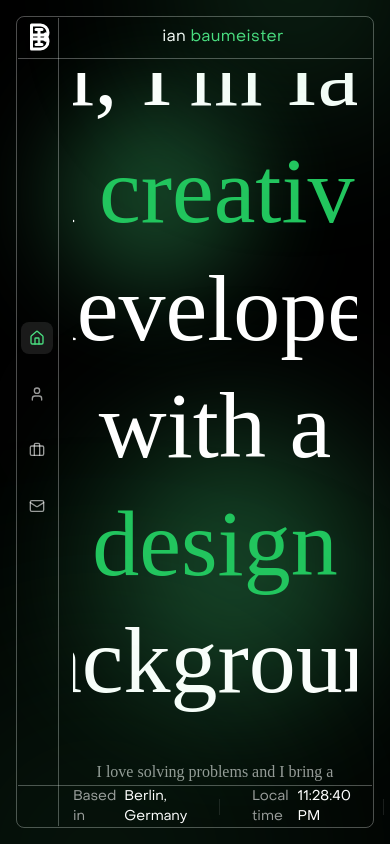
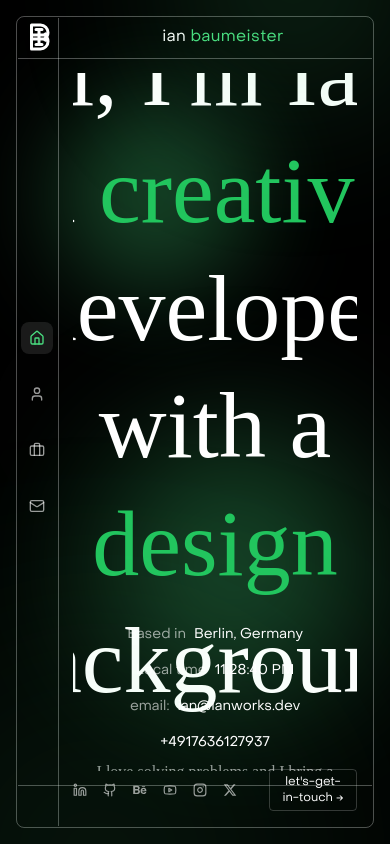
Before and after one commit to ibxibx/portfolio-react, a React (Create React App) app: page / in a window 390 px wide. Built offline with nearby package versions, Linux system fonts and the light colour scheme.

Commit message:
Adjusted the scrollbar

```diff
--- a/src/components/layout/Layout.jsx
+++ b/src/components/layout/Layout.jsx
@@ -135,36 +135,61 @@ const Layout = ({ children, isLoading }) => {
               </div>
             </nav>
 
-            <main className="absolute top-10 left-10 right-0 bottom-10 overflow-hidden">
-              <div className="relative w-full h-full overflow-auto scrollbar-thin">
-                <div className="min-h-full p-4">{children}</div>
-              </div>
+            {/* Main Content - with custom scrollbar */}
+            {/* Main Content - with custom scrollbar */}
+            <main className="absolute top-10 left-10 right-0 bottom-10 overflow-y-auto scrollbar-thin">
+              <style jsx global>{`
+                /* Custom Scrollbar Styles */
+                .scrollbar-thin {
+                  scrollbar-width: thin;
+                  scrollbar-color: rgba(255, 255, 255, 0.3) transparent;
+                }
+
+                .scrollbar-thin::-webkit-scrollbar {
+                  width: 6px;
+                }
+
+                .scrollbar-thin::-webkit-scrollbar-track {
+                  background: transparent;
+                }
+
+                .scrollbar-thin::-webkit-scrollbar-thumb {
+                  background-color: rgba(255, 255, 255, 0.3);
+                  border-radius: 3px;
+                }
+
+                .scrollbar-thin::-webkit-scrollbar-thumb:hover {
+                  background-color: rgba(255, 255, 255, 0.5);
+                }
+              `}</style>
+              <div className="relative h-full p-4">{children}</div>
             </main>
 
             <div className="absolute bottom-0 left-10 right-0">
-              <div className="relative flex items-center justify-between px-4 h-10">
-                <div className="flex-1 flex items-center justify-center gap-8 text-sm text-white/60">
+              <div className="relative flex flex-col lg:flex-row items-center h-auto lg:h-10 px-4 py-4 lg:py-0">
+                {/* Center info section */}
+                <div className="w-full lg:absolute lg:left-1/2 lg:-translate-x-1/2 flex flex-col lg:flex-row items-center gap-4 lg:gap-8 text-sm text-white/60 mb-4 lg:mb-0">
                   <div className="flex items-center gap-2">
                     <span>Based in</span>
                     <span className="text-white">Berlin, Germany</span>
                   </div>
-                  <div className="h-4 w-px bg-white/10" />
+                  <div className="hidden lg:block h-4 w-px bg-white/10" />
                   <div className="flex items-center gap-2">
                     <span>Local time</span>
                     <span className="text-white">
                       {new Date().toLocaleTimeString()}
                     </span>
                   </div>
-                  <div className="h-4 w-px bg-white/10" />
+                  <div className="hidden lg:block h-4 w-px bg-white/10" />
                   <div className="flex items-center gap-2">
                     <span>email:</span>
                     <span className="text-white">ian@ianworks.dev</span>
                   </div>
-                  <div className="h-4 w-px bg-white/10" />
+                  <div className="hidden lg:block h-4 w-px bg-white/10" />
                   <span className="text-white">+4917636127937</span>
                 </div>
 
-                <div className="relative flex items-center gap-4">
+                <div className="relative ml-auto flex items-center gap-4">
                   <IconTooltip text="linkedin" position="top">
                     <a
                       href="https://linkedin.com/in/avoiann"
```
